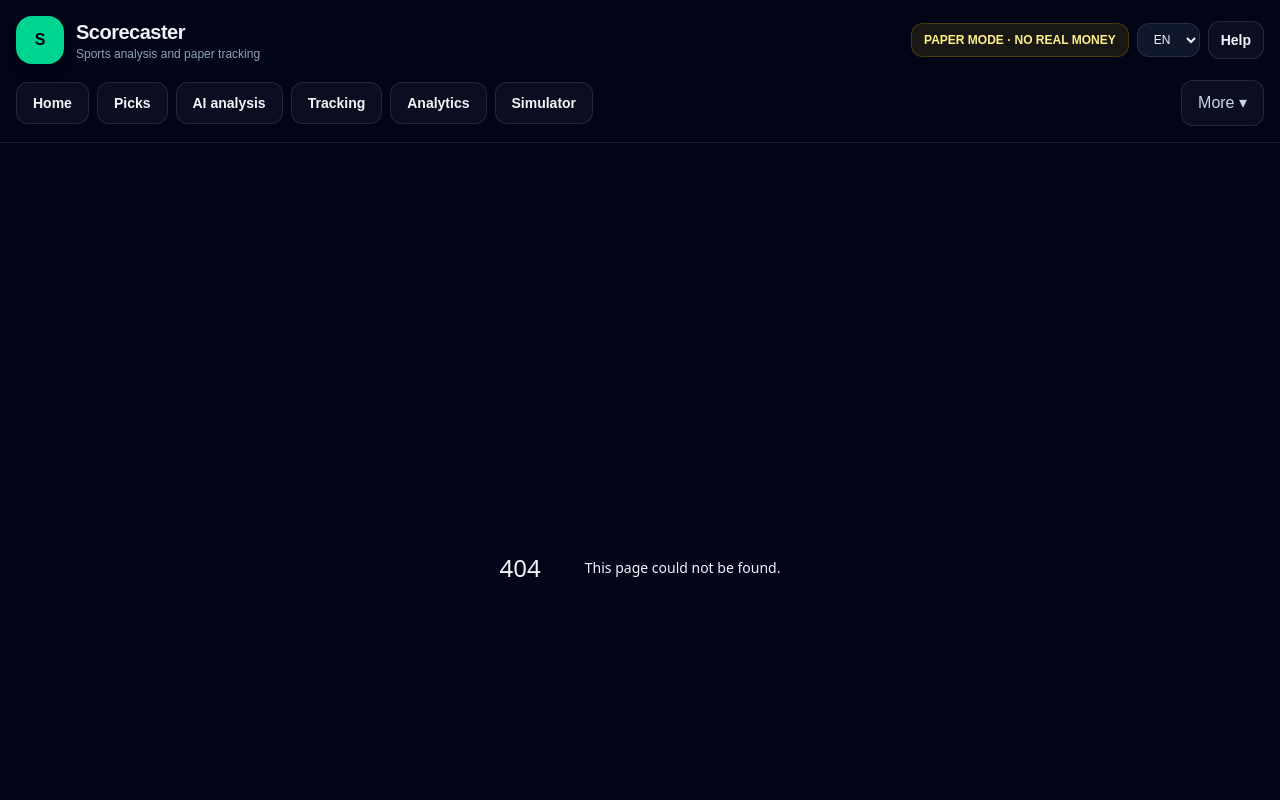
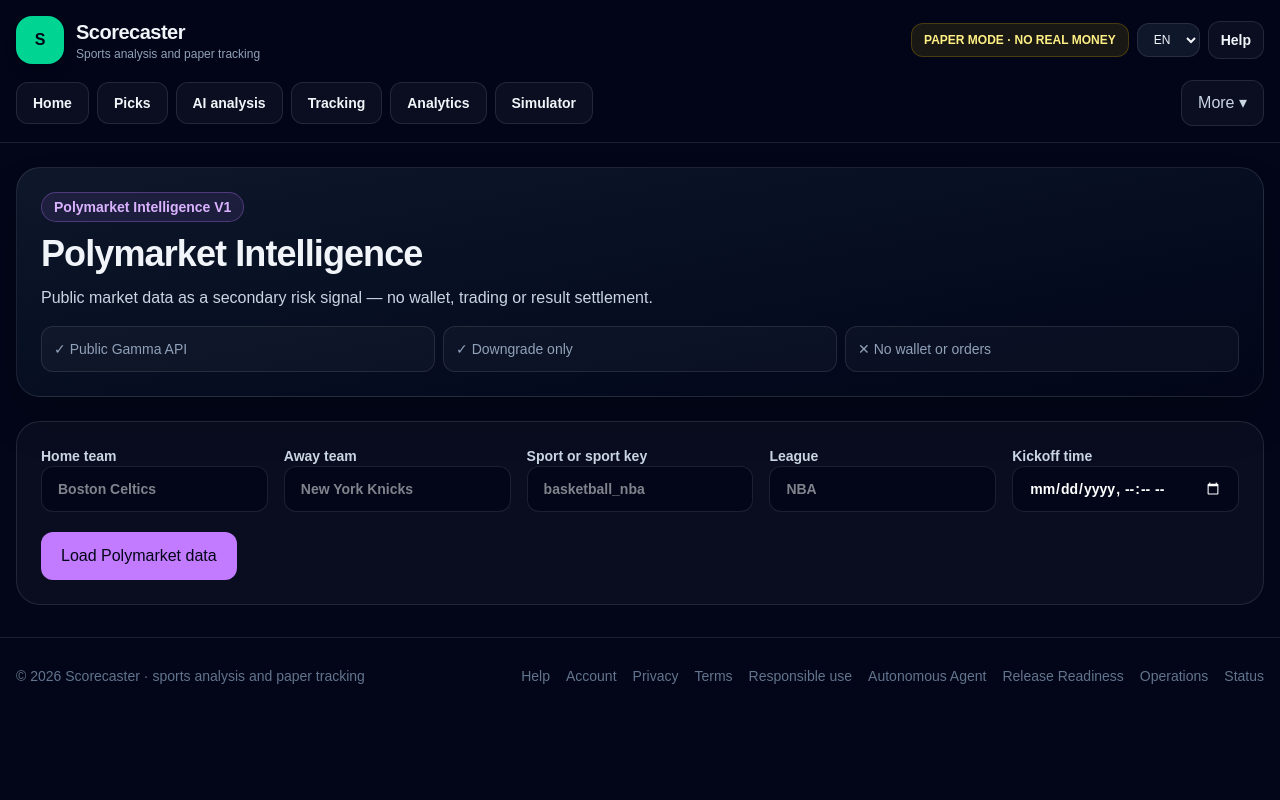
Before and after one commit to vv-glitchhub/scorecaster, a Next.js app: page /polymarket-intelligence in a window 1280 px wide. Before the commit this address had no page. Shown: the top 800 px of the page. Built offline with nearby package versions, Linux system fonts and the light colour scheme.

Commit message:
Add Polymarket intelligence page

```diff
--- /dev/null
+++ b/app/polymarket-intelligence/page.jsx
@@ -0,0 +1,10 @@
+import PolymarketIntelligenceClient from "./PolymarketIntelligenceClient";
+
+export const metadata = {
+  title: "Polymarket Intelligence · Scorecaster",
+  description: "Read-only Polymarket sports market context for Scorecaster paper analysis."
+};
+
+export default function PolymarketIntelligencePage() {
+  return <PolymarketIntelligenceClient />;
+}
```
